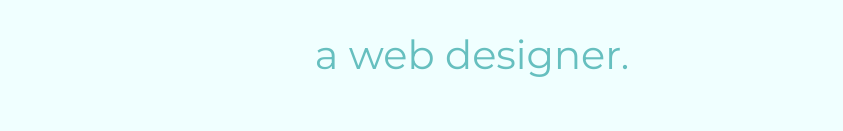
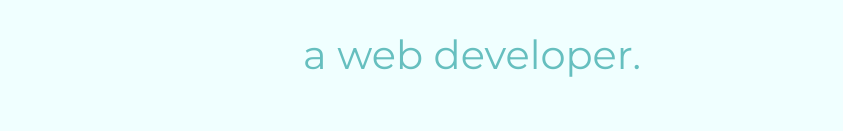
Before and after one commit to Wynt-Fost/My-Website, a plain HTML site: page index.html in a window 1280 px wide. Shown: the part 303-434 px from the top of the page, without its empty margins (168-1011 px from the left). Drawn offline with Linux system fonts and the light colour scheme.

Commit message:
Update index.html

```diff
--- a/index.html
+++ b/index.html
@@ -12,7 +12,7 @@
     <div class="top-container">
         <img class="top-cloud" src="images/cloud.png" alt="cloud">
       <h1>I'm Wynton.</h1>
-      <h2> a web designer.</h2>
+      <h2> a web developer.</h2>
       <img class="bottom-cloud" src="images/cloud.png" alt="cloud">
       <img class="mountain" src="images/mountain.png" alt="mountain">
 
```
